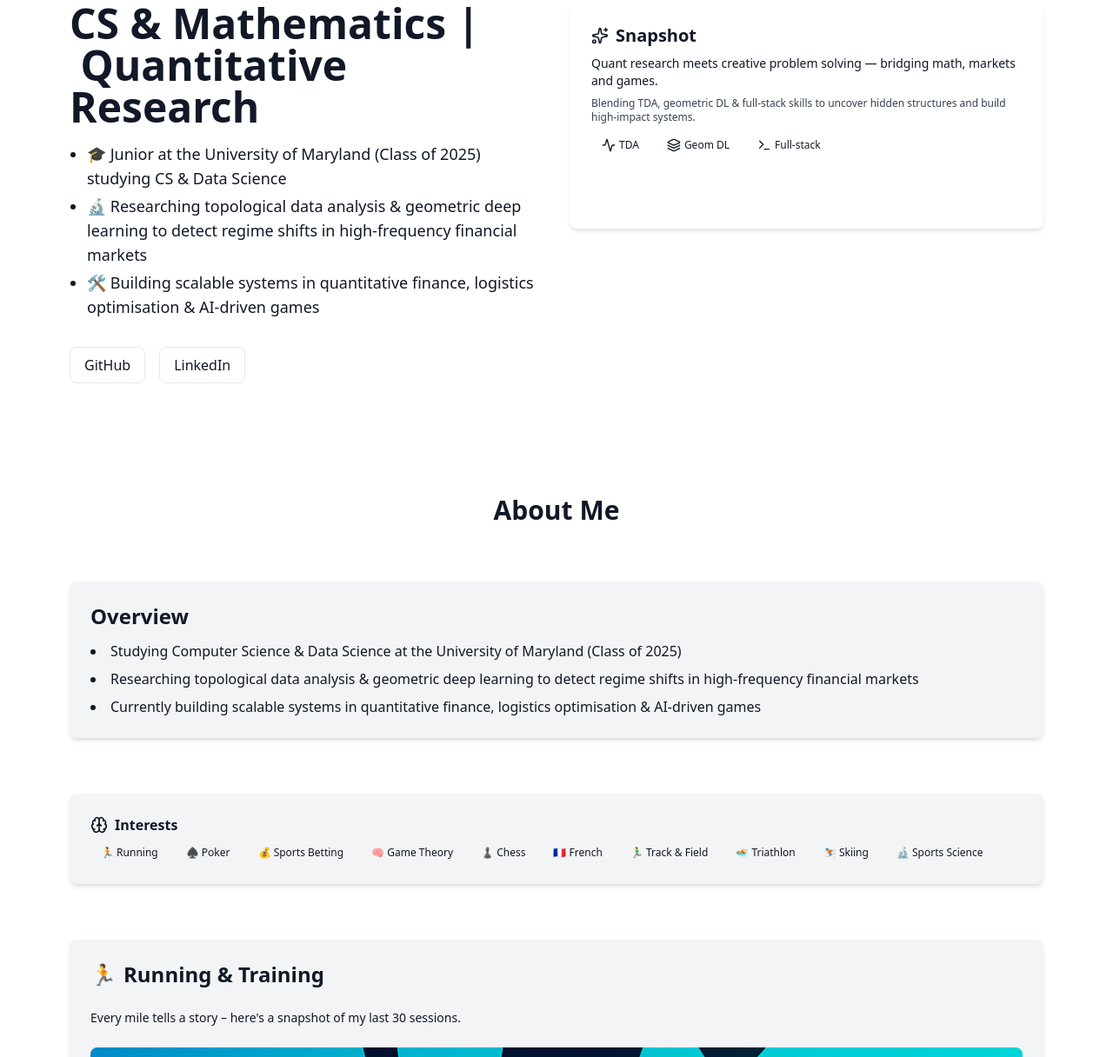
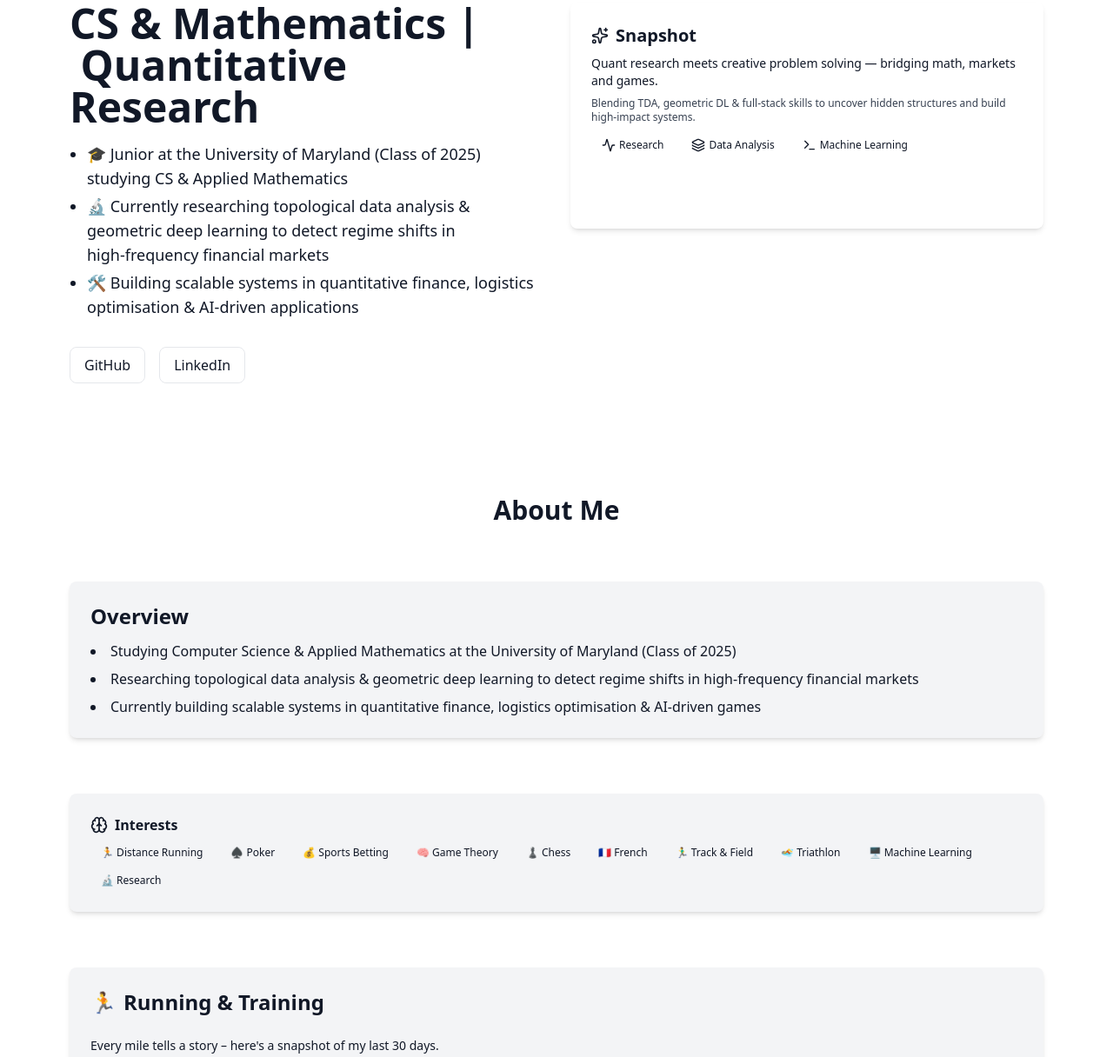
Before and after one commit to halli75/halli75.github.io, a website: page index.html in a window 1280 px wide. Shown: the part 141-1357 px from the top of the page at 87% size. Drawn offline with nearby package versions, Linux system fonts and the light colour scheme; no server answers.

Commit message:
Update index.html

```diff
--- a/index.html
+++ b/index.html
@@ -89,9 +89,9 @@
                Recruiters can quickly scan these lines to understand my academic focus,
                current research directions and the types of projects I build. -->
           <ul class="space-y-1 text-base md:text-lg list-disc pl-5">
-            <li>🎓 Junior at the University of Maryland (Class&nbsp;of&nbsp;2025) studying CS &amp; Data&nbsp;Science</li>
-            <li>🔬 Researching topological data analysis &amp; geometric deep learning to detect regime shifts in high‑frequency financial markets</li>
-            <li>🛠️ Building scalable systems in quantitative finance, logistics optimisation &amp; AI‑driven games</li>
+            <li>🎓 Junior at the University of Maryland (Class&nbsp;of&nbsp;2025) studying CS &amp; Applied&nbsp;Mathematics</li>
+            <li>🔬 Currently researching topological data analysis &amp; geometric deep learning to detect regime shifts in high‑frequency financial markets</li>
+            <li>🛠️ Building scalable systems in quantitative finance, logistics optimisation &amp; AI‑driven applications</li>
           </ul>
           <div class="flex flex-wrap gap-4 pt-4">
             <!-- Call-to-action buttons: Projects, GitHub and LinkedIn.  The projects button scrolls to the projects section. -->
@@ -113,13 +113,13 @@
           <!-- Domain badges with icons -->
           <div class="flex flex-wrap gap-2 mb-3">
             <span class="px-3 py-1 rounded bg-accent-DEFAULT/20 text-accent-DEFAULT text-xs flex items-center gap-1">
-              <span data-lucide="activity" class="w-4 h-4"></span><span>TDA</span>
+              <span data-lucide="activity" class="w-4 h-4"></span><span>Research</span>
             </span>
             <span class="px-3 py-1 rounded bg-accent-DEFAULT/20 text-accent-DEFAULT text-xs flex items-center gap-1">
-              <span data-lucide="layers" class="w-4 h-4"></span><span>Geom&nbsp;DL</span>
+              <span data-lucide="layers" class="w-4 h-4"></span><span>Data&nbsp;Analysis</span>
             </span>
             <span class="px-3 py-1 rounded bg-accent-DEFAULT/20 text-accent-DEFAULT text-xs flex items-center gap-1">
-              <span data-lucide="terminal" class="w-4 h-4"></span><span>Full‑stack</span>
+              <span data-lucide="terminal" class="w-4 h-4"></span><span>Machine Learning</span>
             </span>
           </div>
           <a href="resume.html" class="inline-block mt-2 px-4 py-2 rounded-lg bg-accent-DEFAULT text-white hover:bg-accent-light transition-colors">View Resume</a>
@@ -134,7 +134,7 @@
       <div class="p-6 bg-gray-100 dark:bg-gray-800 rounded-lg shadow-md space-y-2">
         <h3 class="text-2xl font-semibold mb-3 text-accent-DEFAULT">Overview</h3>
         <ul class="list-disc list-inside space-y-2 text-sm md:text-base">
-          <li>Studying Computer Science &amp; Data Science at the University of Maryland (Class&nbsp;of&nbsp;2025)</li>
+          <li>Studying Computer Science &amp; Applied Mathematics at the University of Maryland (Class&nbsp;of&nbsp;2025)</li>
           <li>Researching topological data analysis &amp; geometric deep learning to detect regime shifts in high‑frequency financial markets</li>
           <li>Currently building scalable systems in quantitative finance, logistics optimisation &amp; AI‑driven games</li>
         </ul>
@@ -145,7 +145,7 @@
           <span data-lucide="brain" class="w-5 h-5 mr-2"></span> Interests
         </h3>
         <div class="flex flex-wrap gap-2">
-          <span class="px-3 py-1 rounded bg-accent-DEFAULT/20 text-accent-DEFAULT text-xs">🏃 Running</span>
+          <span class="px-3 py-1 rounded bg-accent-DEFAULT/20 text-accent-DEFAULT text-xs">🏃 Distance&nbsp;Running</span>
           <span class="px-3 py-1 rounded bg-accent-DEFAULT/20 text-accent-DEFAULT text-xs">♠️ Poker</span>
           <span class="px-3 py-1 rounded bg-accent-DEFAULT/20 text-accent-DEFAULT text-xs">💰 Sports&nbsp;Betting</span>
           <span class="px-3 py-1 rounded bg-accent-DEFAULT/20 text-accent-DEFAULT text-xs">🧠 Game&nbsp;Theory</span>
@@ -153,8 +153,8 @@
           <span class="px-3 py-1 rounded bg-accent-DEFAULT/20 text-accent-DEFAULT text-xs">🇫🇷 French</span>
           <span class="px-3 py-1 rounded bg-accent-DEFAULT/20 text-accent-DEFAULT text-xs">🏃‍♂️ Track&nbsp;&amp;&nbsp;Field</span>
           <span class="px-3 py-1 rounded bg-accent-DEFAULT/20 text-accent-DEFAULT text-xs">🏊 Triathlon</span>
-          <span class="px-3 py-1 rounded bg-accent-DEFAULT/20 text-accent-DEFAULT text-xs">⛷️ Skiing</span>
-          <span class="px-3 py-1 rounded bg-accent-DEFAULT/20 text-accent-DEFAULT text-xs">🔬 Sports&nbsp;Science</span>
+          <span class="px-3 py-1 rounded bg-accent-DEFAULT/20 text-accent-DEFAULT text-xs">🖥️ Machine&nbsp;Learning</span>
+          <span class="px-3 py-1 rounded bg-accent-DEFAULT/20 text-accent-DEFAULT text-xs">🔬 Research</span>
         </div>
       </div>
 
@@ -163,7 +163,7 @@
         <!-- Added emoji for a playful heading -->
         <h3 class="text-2xl font-semibold text-accent-DEFAULT mb-1 flex items-center"><span class="mr-2">🏃</span>Running &amp; Training</h3>
         <!-- More personal description inviting the reader into my running journey -->
-        <p class="text-sm mb-2">Every mile tells a story – here's a snapshot of my last&nbsp;30&nbsp;sessions.</p>
+        <p class="text-sm mb-2">Every mile tells a story – here's a snapshot of my last&nbsp;30&nbsp;days.</p>
         <!-- Decorative illustration for visual interest -->
         <img src="run_art.png" alt="Running illustration" class="w-full h-32 object-cover rounded-lg mb-4" />
         <ul class="list-disc list-inside space-y-1 text-sm mb-4">
@@ -214,7 +214,7 @@
         <!-- Decorative illustration for the Poker card -->
         <img src="poker_art.png" alt="Poker illustration" class="w-full h-32 object-cover rounded-lg mb-2" />
         <!-- Improved caption telling a richer story without adding length -->
-        <p class="mb-2 text-sm">My EV curve tells the story of disciplined play — balancing risk and reward through game theory and bankroll management.</p>
+        <p class="mb-2 text-sm">My EV curve tells the story of disciplined play — balancing risk and reward through GTO play and bankroll management.</p>
         <div class="w-full h-56">
           <canvas id="pokerChart"></canvas>
         </div>
@@ -224,7 +224,7 @@
           <button class="p-1 px-2 border rounded hover:bg-accent-DEFAULT hover:text-white" data-range="365" onclick="updatePokerRange(event)">1Y</button>
           <button class="p-1 px-2 border rounded hover:bg-accent-DEFAULT hover:text-white" data-range="0" onclick="updatePokerRange(event)">All</button>
         </div>
-        <small class="text-xs text-gray-600 dark:text-gray-400">Data pulled from my published Google Sheet</small>
+        <small class="text-xs text-gray-600 dark:text-gray-400">~12 BB/hour</small>
       </div>
 
       <!-- Plus-EV Sports betting card -->
@@ -243,7 +243,7 @@
           <button class="p-1 px-2 border rounded hover:bg-accent-DEFAULT hover:text-white" data-range="365" onclick="updateSportsRange(event)">1Y</button>
           <button class="p-1 px-2 border rounded hover:bg-accent-DEFAULT hover:text-white" data-range="0" onclick="updateSportsRange(event)">All</button>
         </div>
-        <small class="text-xs text-gray-600 dark:text-gray-400">Synthetic data (7% EV per bet, realistic swings)</small>
+        <small class="text-xs text-gray-600 dark:text-gray-400">~6.2% EV per bet</small>
       </div>
     </section>
 
```
